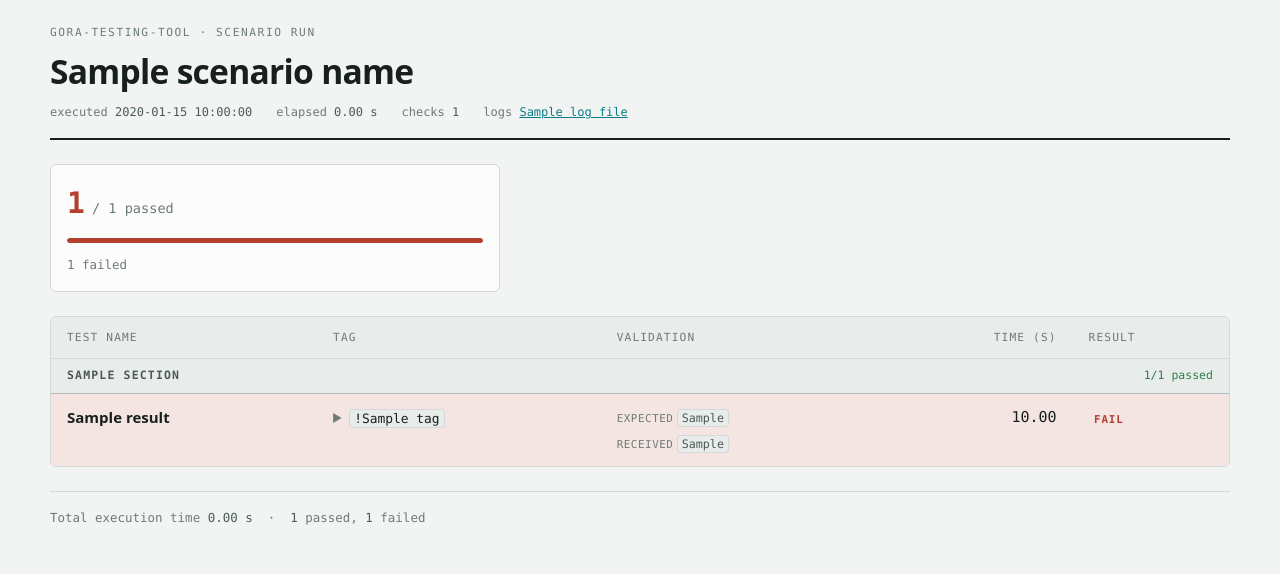
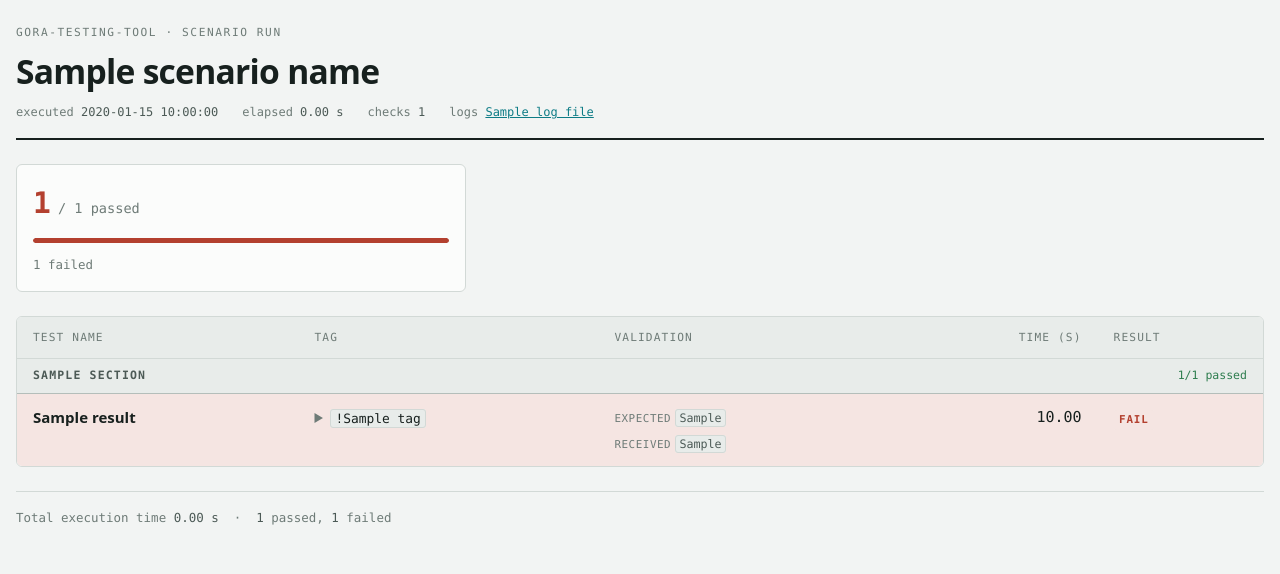
Before and after one commit to kamilgardziejczyk-debug/gora-testing-tool, a Python web app: template reporting/templates/report.html.j2 in a window 1280 px wide. Shown: the top 574 px of the page. Run offline with Jinja, Linux system fonts and the light colour scheme; the template is opened without the code that fills it: most values are stand-ins (such as "Sample title", 1, 10 or a date in 2020).

Commit message:
Update results template.

```diff
--- a/reporting/templates/report.html.j2
+++ b/reporting/templates/report.html.j2
@@ -59,7 +59,7 @@
     -webkit-font-smoothing: antialiased;
   }
 
-  .shell { max-width: 1180px; margin: 0 auto; padding: var(--s5) var(--s4) var(--s7); }
+  .shell { max-width: 1300px; margin: 0 auto; padding: var(--s5) var(--s4) var(--s7); }
 
   code, .mono { font-family: var(--font-mono); font-variant-ligatures: none; }
   .num { font-variant-numeric: tabular-nums; }
@@ -225,6 +225,13 @@
   details > summary { cursor: pointer; }
   details > summary::marker { color: var(--ink-soft); }
 
+  /* A tag is one identifier: breaking `!ProgramEsptool` across two lines to
+     save a few pixels costs more scanning than the width it wins back, so the
+     Tag column is sized to hold the longest tag whole. `code` sets
+     word-break: break-word for payloads and expressions, which is right there
+     and wrong here. */
+  td details > summary code { white-space: nowrap; }
+
   pre {
     margin: var(--s2) 0 0;
     padding: var(--s3);
```
